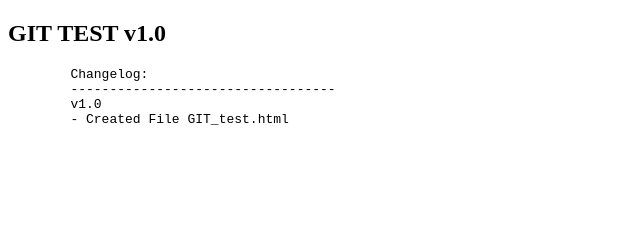
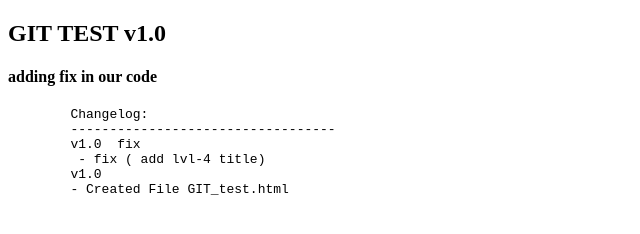
Before and after one commit to Nestor-VP/GITHUB_test, a plain HTML site: page GIT_Test.html in a window 1280 px wide. Shown: the whole page, without its empty margins (0-640 px from the left). Drawn offline with Linux system fonts and the light colour scheme.

Commit message:
fix for v1.0

```diff
--- a/GIT_Test.html
+++ b/GIT_Test.html
@@ -10,9 +10,13 @@
 
     <h2> GIT TEST v1.0</h2>
 
+    <h4> adding fix in our code</h4>
+
     <pre>
         Changelog:
         ----------------------------------
+        v1.0  fix
+         - fix ( add lvl-4 title)
         v1.0
         - Created File GIT_test.html
     </pre>
```
